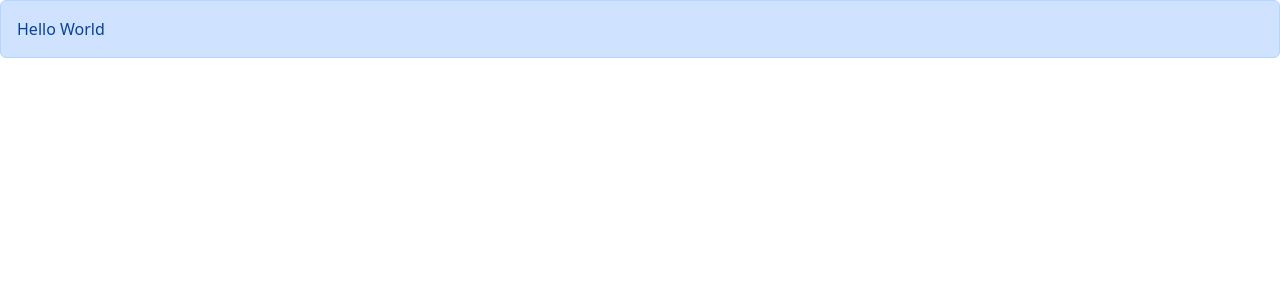
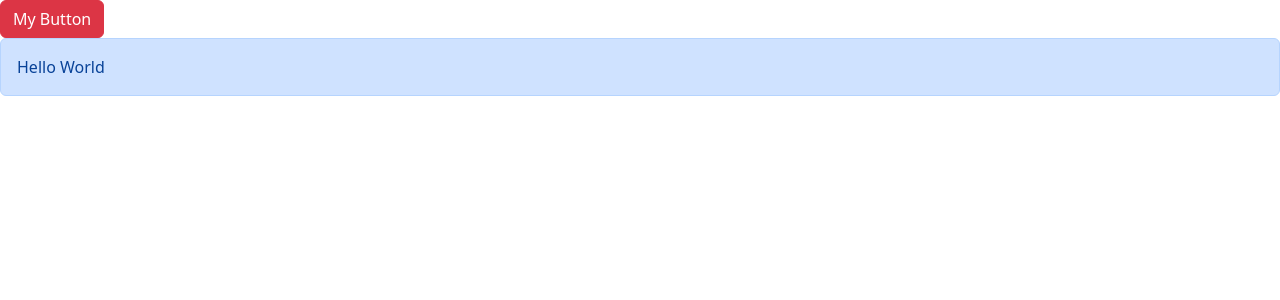
Before and after one commit to araskara/react, a React (Vite) app: page / in a window 1280 px wide. Shown: the top 300 px of the page. Built offline with nearby package versions, Linux system fonts and the light colour scheme.

Commit message:
Button Component  in React-Typescrip

```diff
--- a/src/App.tsx
+++ b/src/App.tsx
@@ -1,11 +1,13 @@
 import React from 'react';
 import ListGroup from './components/ListGroup';
 import Alert from './components/Alert';
+import Button from './components/Button';
 
 
 const App = () => {
   return (
     <div>
+      <Button color='danger' onClick={()=> console.log('Clicked!')}>My Button</Button>
       <Alert>
         Hello <span>World</span>
       </Alert>
--- /dev/null
+++ b/src/components/Button.tsx
@@ -0,0 +1,15 @@
+import React from 'react'
+
+
+interface Props{
+    children: string;
+    color?: 'primary' | 'secondary' | 'danger';
+    onClick: ()=> void;
+}
+const Button = ({children, onClick, color='primary'}: Props) => {
+  return (
+    <div className={'btn btn-'+color} onClick={onClick}>{children}</div>
+  )
+}
+
+export default Button
```
